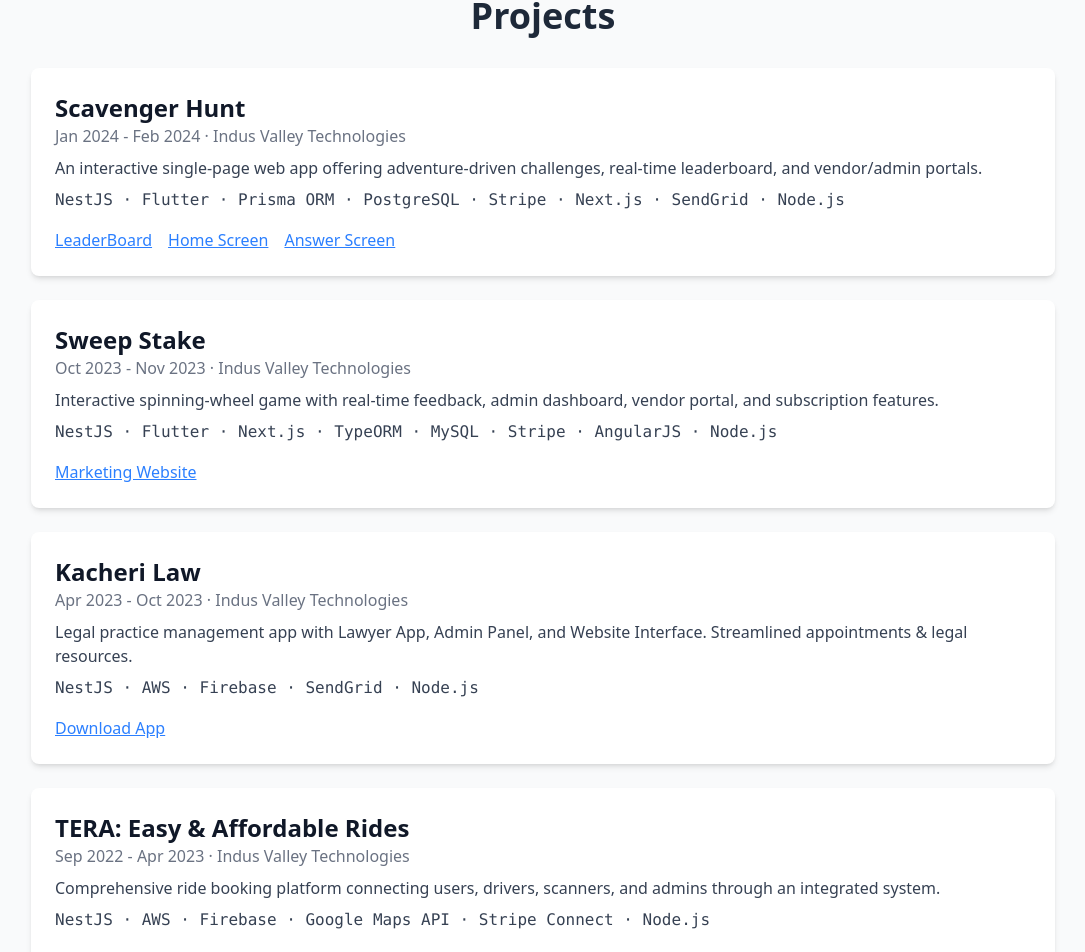
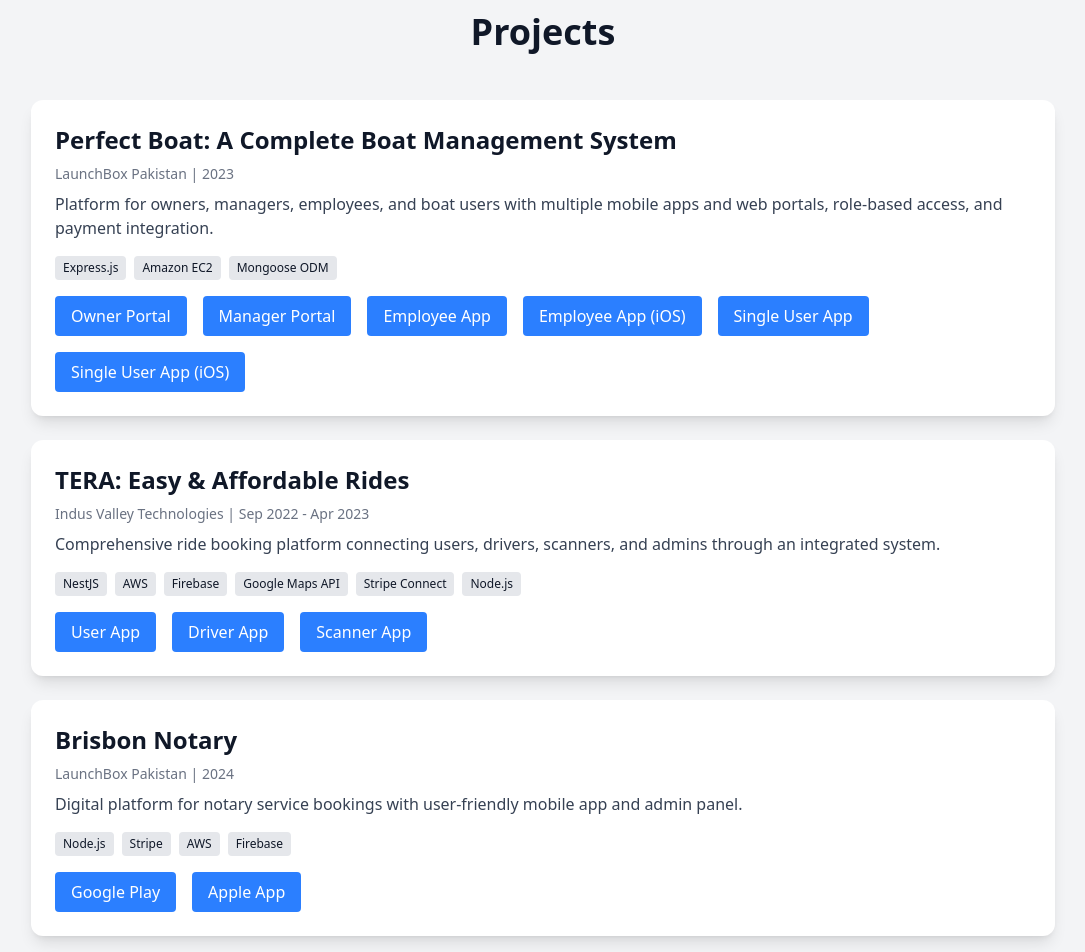
Before and after one commit to shaheeralirahoo/shaheer_rahoo_Portfolio, a React (Vite) app: page / in a window 1280 px wide. Shown: the part 1840-2792 px from the top of the page, without its empty margins (97-1182 px from the left). Built offline with nearby package versions, Linux system fonts and the light colour scheme.

Commit message:
update  build

```diff
--- a/src/components/Education.jsx
+++ b/src/components/Education.jsx
@@ -11,7 +11,7 @@
   return (
     <section id="education" className="p-12 bg-gray-50 text-gray-900">
       <h2 className="text-4xl font-bold mb-8 text-center text-gray-800">Education</h2>
-      <div className="flex flex-col gap-6 max-w-4xl mx-auto">
+      <div className="flex flex-col gap-6 max-w-5xl mx-auto">
         {education.map((edu, i) => (
           <div key={i} className="bg-white p-6 rounded-lg shadow-md hover:scale-105 hover:shadow-lg transition-transform duration-300">
             <h3 className="text-2xl font-semibold">{edu.degree}</h3>
--- a/src/components/Hero.jsx
+++ b/src/components/Hero.jsx
@@ -4,7 +4,7 @@
   return (
     <section className="min-h-screen flex flex-col justify-center items-center text-center p-6 bg-gray-50 text-gray-900">
       <h1 className="text-5xl font-bold mb-4">Shaheer Ali</h1>
-      <p className="text-xl mb-6 text-gray-700">Full-Stack Developer</p>
+      <p className="text-xl mb-6 text-gray-700">Backend Developer</p>
 
       <div className="flex gap-4 mb-6">
         <a href="mailto:shaheeralirahoo555@gmail.com" className="px-6 py-3 bg-blue-500 text-white rounded-lg card-hover">
--- a/src/components/Navbar.jsx
+++ b/src/components/Navbar.jsx
@@ -2,7 +2,7 @@
 
 export default function Navbar() {
   const [menuOpen, setMenuOpen] = useState(false);
-  const links = ["Hero", "Skills", "Experience", "Projects", "Education", "Contact"];
+  const links = ["Skills", "Experience", "Projects", "Education", "Contact"];
 
   return (
     <nav className="bg-gray-50 sticky top-0 z-50 shadow-md">
--- a/src/components/Projects.jsx
+++ b/src/components/Projects.jsx
@@ -1,11 +1,97 @@
 export default function Projects() {
     const projects = [
         {
+            title: "Perfect Boat: A Complete Boat Management System",
+            period: "2023",
+            company: "LaunchBox Pakistan",
+            description:
+                "Platform for owners, managers, employees, and boat users with multiple mobile apps and web portals, role-based access, and payment integration.",
+            skills: ["Express.js", "Amazon EC2", "Mongoose ODM"],
+            links: [
+                { name: "Owner Portal", url: "https://owner.theperfectboat.com/" },
+                { name: "Manager Portal", url: "https://manager.theperfectboat.com/" },
+                {
+                    name: "Employee App",
+                    url: "https://play.google.com/store/apps/details?id=com.dignitestudios.perfectboat"
+                },
+                {
+                    name: "Employee App (iOS)",
+                    url: "https://apps.apple.com/us/app/the-perfect-boat-employees/id6739242690"
+                },
+                {
+                    name: "Single User App",
+                    url: "https://play.google.com/store/apps/details?id=com.dignitestudios.perfectboatuser"
+                },
+                {
+                    name: "Single User App (iOS)",
+                    url: "https://apps.apple.com/us/app/the-perfect-boat-user/id6738095170"
+                }
+            ]
+        },
+
+        {
+            title: "TERA: Easy & Affordable Rides",
+            period: "Sep 2022 - Apr 2023",
+            company: "Indus Valley Technologies",
+            description:
+                "Comprehensive ride booking platform connecting users, drivers, scanners, and admins through an integrated system.",
+            skills: [
+                "NestJS",
+                "AWS",
+                "Firebase",
+                "Google Maps API",
+                "Stripe Connect",
+                "Node.js"
+            ],
+            links: [
+                {
+                    name: "User App",
+                    url: "https://play.google.com/store/apps/details?id=com.tera.appshuttelapp"
+                },
+                {
+                    name: "Driver App",
+                    url: "https://play.google.com/store/apps/details?id=com.tera.appdriver"
+                },
+                {
+                    name: "Scanner App",
+                    url: "https://play.google.com/store/apps/details?id=com.tera.appshuttelapp"
+                }
+            ]
+        },
+        {
+            title: "Brisbon Notary",
+            period: "2024",
+            company: "LaunchBox Pakistan",
+            description:
+                "Digital platform for notary service bookings with user-friendly mobile app and admin panel.",
+            skills: ["Node.js", "Stripe", "AWS", "Firebase"],
+            links: [
+                {
+                    name: "Google Play",
+                    url: "https://play.google.com/store/apps/details?id=com.dignitestudios.brisbonnotary&pcampaignid=web_share"
+                },
+                {
+                    name: "Apple App",
+                    url: "https://apps.apple.com/us/app/brisbon-notary/id6743931780"
+                }
+            ]
+        },
+                {
             title: "Scavenger Hunt",
             period: "Jan 2024 - Feb 2024",
             company: "Indus Valley Technologies",
-            description: "An interactive single-page web app offering adventure-driven challenges, real-time leaderboard, and vendor/admin portals.",
-            skills: "NestJS · Flutter · Prisma ORM · PostgreSQL · Stripe · Next.js · SendGrid · Node.js",
+            description:
+                "Interactive single-page web app offering adventure-driven challenges, real-time leaderboard, and vendor/admin portals.",
+            skills: [
+                "NestJS",
+                "Flutter",
+                "Prisma ORM",
+                "PostgreSQL",
+                "Stripe",
+                "Next.js",
+                "SendGrid",
+                "Node.js"
+            ],
             links: [
                 { name: "LeaderBoard", url: "#" },
                 { name: "Home Screen", url: "#" },
@@ -16,51 +102,41 @@
             title: "Sweep Stake",
             period: "Oct 2023 - Nov 2023",
             company: "Indus Valley Technologies",
-            description: "Interactive spinning-wheel game with real-time feedback, admin dashboard, vendor portal, and subscription features.",
-            skills: "NestJS · Flutter · Next.js · TypeORM · MySQL · Stripe · AngularJS · Node.js",
-            links: [
-                { name: "Marketing Website", url: "#" }
-            ]
+            description:
+                "Interactive spinning-wheel game with real-time feedback, admin dashboard, vendor portal, and subscription features.",
+            skills: [
+                "NestJS",
+                "Flutter",
+                "Next.js",
+                "TypeORM",
+                "MySQL",
+                "Stripe",
+                "AngularJS",
+                "Node.js"
+            ],
+            links: [{ name: "Marketing Website", url: "#" }]
         },
         {
             title: "Kacheri Law",
             period: "Apr 2023 - Oct 2023",
             company: "Indus Valley Technologies",
-            description: "Legal practice management app with Lawyer App, Admin Panel, and Website Interface. Streamlined appointments & legal resources.",
-            skills: "NestJS · AWS · Firebase · SendGrid · Node.js",
+            description:
+                "Legal practice management app with Lawyer App, Admin Panel, and Website Interface. Streamlined appointments & legal resources.",
+            skills: ["NestJS", "AWS", "Firebase", "SendGrid", "Node.js"],
             links: [
-                { name: "Download App", url: "https://play.google.com/store/apps/details?id=com.kacheri.klp" }
-            ]
-        },
-        {
-            title: "TERA: Easy & Affordable Rides",
-            period: "Sep 2022 - Apr 2023",
-            company: "Indus Valley Technologies",
-            description: "Comprehensive ride booking platform connecting users, drivers, scanners, and admins through an integrated system.",
-            skills: "NestJS · AWS · Firebase · Google Maps API · Stripe Connect · Node.js",
-            links: [
-                { name: "User App", url: "https://play.google.com/store/apps/details?id=com.tera.appshuttelapp" },
-                { name: "Driver App", url: "https://play.google.com/store/apps/details?id=com.tera.appdriver" },
-                { name: "Scanner App", url: "https://play.google.com/store/apps/details?id=com.tera.appshuttelapp" }
-            ]
-        },
-        {
-            title: "Brisbon Notary",
-            period: "2023",
-            company: "Dignite Studios",
-            description: "Digital platform for notary service bookings with user-friendly mobile app and admin panel.",
-            skills: "Node.js · Stripe · AWS · Firebase",
-            links: [
-                { name: "Google Play", url: "https://play.google.com/store/apps/details?id=com.dignitestudios.brisbonnotary&pcampaignid=web_share" },
-                { name: "Apple App", url: "https://apps.apple.com/us/app/brisbon-notary/id6743931780" }
+                {
+                    name: "Download App",
+                    url: "https://play.google.com/store/apps/details?id=com.kacheri.klp"
+                }
             ]
         },
         {
             title: "Carveeps",
             period: "2023",
             company: "LaunchBox Pakistan",
-            description: "Web platform connecting car dealers and customers through subscription service with admin oversight.",
-            skills: "Node.js · Stripe · AWS · React",
+            description:
+                "Web platform connecting car dealers and customers through subscription service with admin oversight.",
+            skills: ["Node.js", "Stripe", "AWS", "React"],
             links: [
                 { name: "User Portal", url: "https://app.carveeps.com/" },
                 { name: "Dealer Portal", url: "https://www.carveeps.com/splash-screen" }
@@ -68,64 +144,65 @@
         },
         {
             title: "Wing App",
-            period: "2023",
-            company: "Dignite Studios",
-            description: "Dating + social networking app with real-time chat, profile matching, and scalable backend architecture.",
-            skills: "Node.js · Firebase · Agora",
+            period: "2024",
+            company: "LaunchBox Pakistan",
+            description:
+                "Dating + social networking app with real-time chat, profile matching, and scalable backend architecture.",
+            skills: ["Node.js", "Firebase", "Agora"],
             links: [
-                { name: "Google Play Store", url: "https://play.google.com/store/apps/details?id=com.dignitestudios.wingapp&pli=1" }
+                {
+                    name: "Google Play Store",
+                    url: "https://play.google.com/store/apps/details?id=com.dignitestudios.wingapp&pli=1"
+                }
             ]
         },
         {
             title: "Fitness by Faith",
             period: "2023",
             company: "LaunchBox Pakistan",
-            description: "All-in-one fitness app with workout plans, meal plans, tutorials, and in-app subscriptions for users; Admin portal for managing content.",
-            skills: "Express.js · Amazon EC2 · Mongoose ODM",
+            description:
+                "All-in-one fitness app with workout plans, meal plans, tutorials, and in-app subscriptions for users; Admin portal for managing content.",
+            skills: ["Express.js", "Amazon EC2", "Mongoose ODM"],
             links: [
-                { name: "App Link", url: "https://play.google.com/store/apps/details?id=com.dignitestudios.fitnessbyfaithapp&pli=1" }
+                {
+                    name: "App Link",
+                    url: "https://play.google.com/store/apps/details?id=com.dignitestudios.fitnessbyfaithapp&pli=1"
+                }
             ]
         },
-        {
-            title: "Perfect Boat: A Complete Boat Management System",
-            period: "2023",
-            company: "Dignite Studios",
-            description: "Platform for owners, managers, employees, and boat users with multiple mobile apps and web portals, role-based access, and payment integration.",
-            skills: "Express.js · Amazon EC2 · Mongoose ODM",
-            links: [
-                { name: "Owner Portal", url: "https://owner.theperfectboat.com/" },
-                { name: "Manager Portal", url: "https://manager.theperfectboat.com/" },
-                { name: "Employee App", url: "https://play.google.com/store/apps/details?id=com.dignitestudios.perfectboat" },
-                { name: "Employee App (iOS)", url: "https://apps.apple.com/us/app/the-perfect-boat-employees/id6739242690" },
-                { name: "Single User App", url: "https://play.google.com/store/apps/details?id=com.dignitestudios.perfectboatuser" },
-                { name: "Single User App (iOS)", url: "https://apps.apple.com/us/app/the-perfect-boat-user/id6738095170" }
-            ]
-        },
+
         {
             title: "WingX - Dating App",
             period: "2023",
-            company: "Dignite Studios",
-            description: "Social dating app with unique 'wing' feature allowing users to recommend profiles to friends, enhancing trust-based connections.",
-            skills: "Node.js · Firebase · React Native",
-            links: [
-                { name: "Google Play Store", url: "#" }
-            ]
-        }
+            company: "LaunchBox Pakistan",
+            description:
+                "Social dating app with unique 'wing' feature allowing users to recommend profiles to friends, enhancing trust-based connections.",
+            skills: ["Node.js", "Firebase", "React Native"],
+            links: [{ name: "Google Play Store", url: "#" }]
+        },
+
     ];
 
+
     return (
-        <section id="projects" className="p-12 bg-gray-50 text-gray-900">
-            <h2 className="text-4xl font-bold mb-8 text-center text-gray-800">Projects</h2>
+        <section id="projects" className="py-16 bg-gray-100 text-gray-900 px-6">
+            <h2 className="text-4xl font-bold text-center mb-12">Projects</h2>
             <div className="flex flex-col gap-6 max-w-5xl mx-auto">
-                {projects.map((proj, i) => (
-                    <div key={i} className="bg-white p-6 rounded-lg shadow-md hover:scale-105 hover:shadow-lg transition-transform duration-300">
-                        <h3 className="text-2xl font-semibold">{proj.title}</h3>
-                        <p className="text-gray-500">{proj.period} · {proj.company}</p>
-                        <p className="mt-2 text-gray-700">{proj.description}</p>
-                        <p className="mt-2 text-gray-700 font-mono">{proj.skills}</p>
-                        <div className="mt-4 flex gap-4 flex-wrap">
-                            {proj.links.map((link, idx) => (
-                                <a key={idx} href={link.url} target="_blank" className="text-blue-500 hover:text-blue-600 underline">{link.name}</a>
+                {projects.map((proj, idx) => (
+                    <div key={idx} className="bg-white rounded-xl shadow-lg p-6 hover:scale-105 transform transition duration-300">
+                        <h3 className="text-2xl font-semibold mb-2">{proj.title}</h3>
+                        <p className="text-gray-500 text-sm mb-2">{proj.company} | {proj.period}</p>
+                        <p className="text-gray-700 mb-4">{proj.description}</p>
+                        <div className="flex flex-wrap gap-2 mb-4">
+                            {proj.skills.map((skill, i) => (
+                                <span key={i} className="text-xs bg-gray-200 px-2 py-1 rounded">{skill}</span>
+                            ))}
+                        </div>
+                        <div className="flex gap-4 flex-wrap">
+                            {proj.links.map((link, i) => (
+                                <a key={i} href={link.url} target="_blank" rel="noopener noreferrer" className="px-4 py-2 bg-blue-500 text-white rounded hover:bg-blue-600">
+                                    {link.name}
+                                </a>
                             ))}
                         </div>
                     </div>
```
